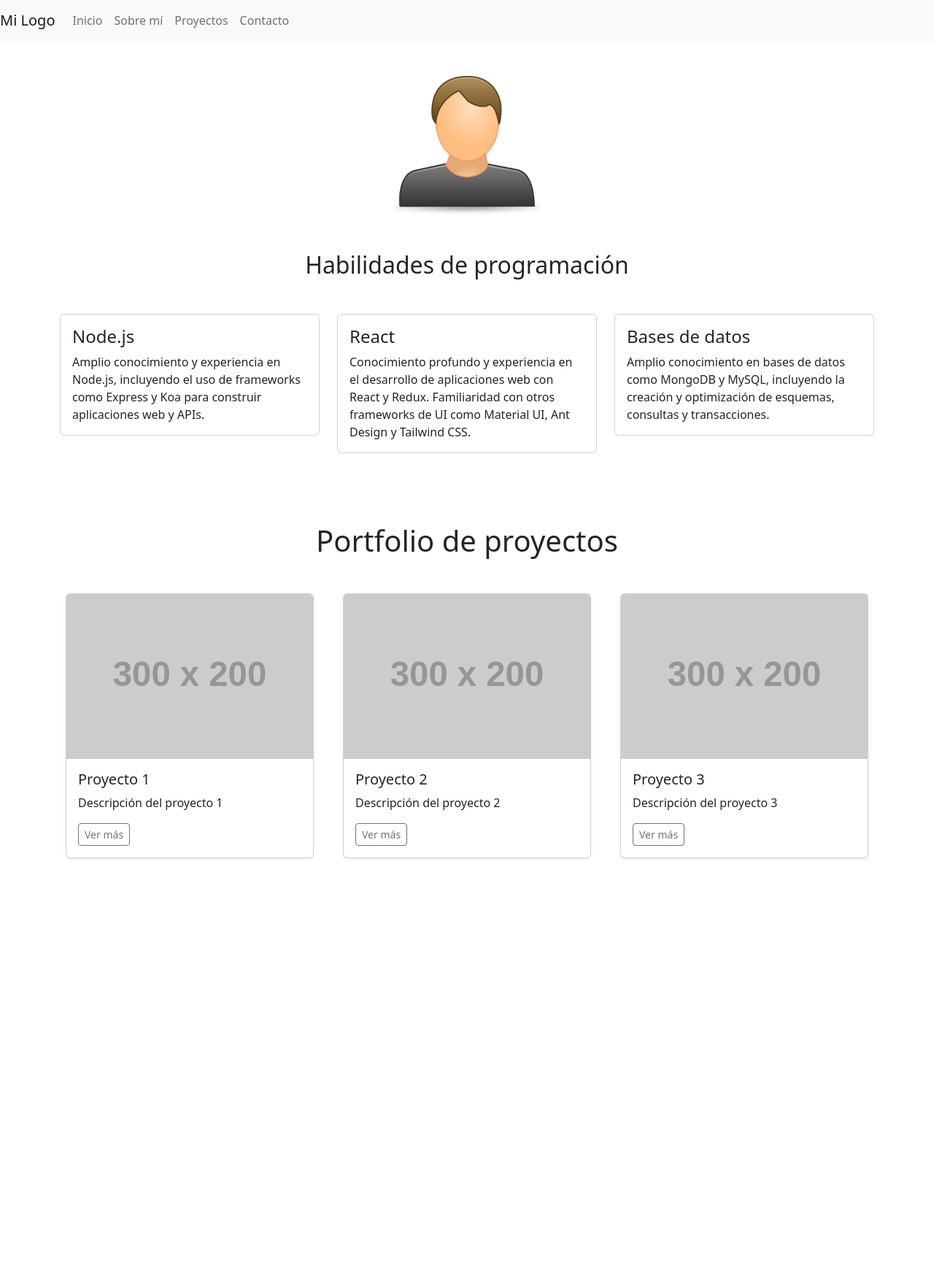
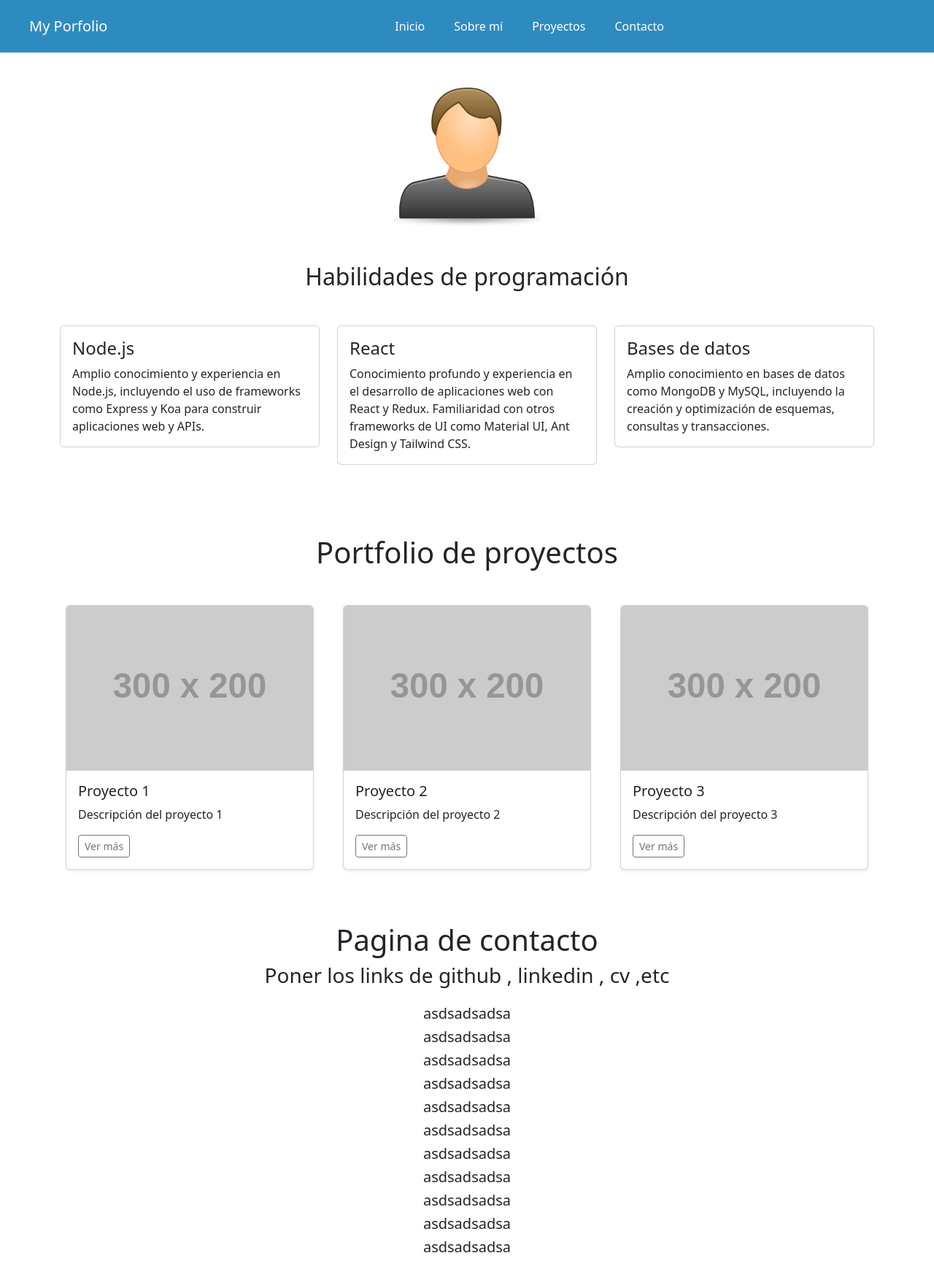
Before and after one commit to emilioemiav/portfolio, a React (Create React App) app: page / in a window 1280 px wide. Shown: the top 1754 px of the page at 73% size. Before the commit the page ends 1200 px from the top, so only its background shows below. Built offline with nearby package versions, Linux system fonts and the light colour scheme.

Commit message:
cambios home y links navbar

```diff
--- a/src/App.js
+++ b/src/App.js
@@ -2,6 +2,7 @@ import Home from "./Home";
 import "bootstrap/dist/css/bootstrap.min.css";
 import Profile from "./MyProfile";
 import NavBar from "./Navbar";
+import Contacto from "./Contacto";
 
 function App() {
   return (
@@ -10,8 +11,9 @@ function App() {
         <NavBar />
       </header>
       <body>
-        <Profile></Profile>
-        <Home></Home>
+        <Profile />
+        <Home />
+        <Contacto />
       </body>
     </div>
   );
--- /dev/null
+++ b/src/Contacto.js
@@ -0,0 +1,29 @@
+import React from "react";
+import { Container } from "react-bootstrap";
+
+const Contacto = () => {
+  return (
+    <section id="contacto">
+      <Container>
+        <div className="d-flex flex-column align-items-center mb-5 mt-5">
+          <h1>Pagina de contacto</h1>
+          <h3>Poner los links de github , linkedin , cv ,etc</h3>
+          <p></p>
+          <h5>asdsadsadsa</h5>
+          <h5>asdsadsadsa</h5>
+          <h5>asdsadsadsa</h5>
+          <h5>asdsadsadsa</h5>
+          <h5>asdsadsadsa</h5>
+          <h5>asdsadsadsa</h5>
+          <h5>asdsadsadsa</h5>
+          <h5>asdsadsadsa</h5>
+          <h5>asdsadsadsa</h5>
+          <h5>asdsadsadsa</h5>
+          <h5>asdsadsadsa</h5>
+        </div>
+      </Container>
+    </section>
+  );
+};
+
+export default Contacto;
--- a/src/Home.js
+++ b/src/Home.js
@@ -1,4 +1,6 @@
 import React from "react";
+
+//este es mi home pero tengo la info de los proyectos nomas,,tendria q cambiarlo de nombre a proyectos, y usar el app como home que es el que cumple la funcion de home
 
 const Home = () => {
   const projects = [
@@ -21,8 +23,8 @@ const Home = () => {
       image: "https://via.placeholder.com/300x200",
     },
   ];
-
   return (
+    <section id="proyectos">
       <div className="container">
         <h1 className="text-center mb-4 m-4">Portfolio de proyectos</h1>
         <div className="row">
@@ -51,6 +53,7 @@ const Home = () => {
           ))}
         </div>
       </div>
+    </section>
   );
 };
 
--- a/src/MyProfile.js
+++ b/src/MyProfile.js
@@ -4,6 +4,7 @@ import { Container, Row, Col } from "react-bootstrap";
 const Habilidades = () => {
   return (
     <Container>
+      <section id="my"></section>
       <div className="d-flex flex-column align-items-center mb-5 mt-5">
         <img
           src="logo192.png"
--- a/src/Navbar.js
+++ b/src/Navbar.js
@@ -1,17 +1,18 @@
 import React from "react";
 import { Navbar, Nav } from "react-bootstrap";
+import "./styles.css";
 
 const NavBar = () => {
   return (
-    <Navbar bg="light" expand="lg">
-      <Navbar.Brand href="#">Mi Logo</Navbar.Brand>
+    <Navbar expand="lg">
+      <Navbar.Brand href="#">My Porfolio</Navbar.Brand>
       <Navbar.Toggle aria-controls="basic-navbar-nav" />
       <Navbar.Collapse id="basic-navbar-nav">
-        <Nav className="mr-auto">
+        <Nav className="mx-auto">
           <Nav.Link href="#home">Inicio</Nav.Link>
-          <Nav.Link href="#about">Sobre mí</Nav.Link>
-          <Nav.Link href="#projects">Proyectos</Nav.Link>
-          <Nav.Link href="#contact">Contacto</Nav.Link>
+          <Nav.Link href="#my">Sobre mí</Nav.Link>
+          <Nav.Link href="#proyectos">Proyectos</Nav.Link>
+          <Nav.Link href="#contacto">Contacto</Nav.Link>
         </Nav>
       </Navbar.Collapse>
     </Navbar>
--- /dev/null
+++ b/src/styles.css
@@ -0,0 +1,24 @@
+.navbar {
+  background-color: #2e8bc0;
+  padding: 16px;
+}
+
+.navbar .navbar-brand {
+  color: #ffffff;
+  margin-left: 24px;
+}
+
+.navbar .nav-link {
+  color: #ffffff;
+  margin-left: 24px;
+  display: flex;
+  justify-content: center;
+}
+
+.navbar-dark .navbar-toggler:hover {
+  background-color: rgba(255, 255, 255, 0.185);
+  color: #2e8bc0;
+}
+.navbar-dark .navbar-toggler {
+  margin-right: 24px;
+}
```
Lines whose indentation alone changed are shown as unchanged.
